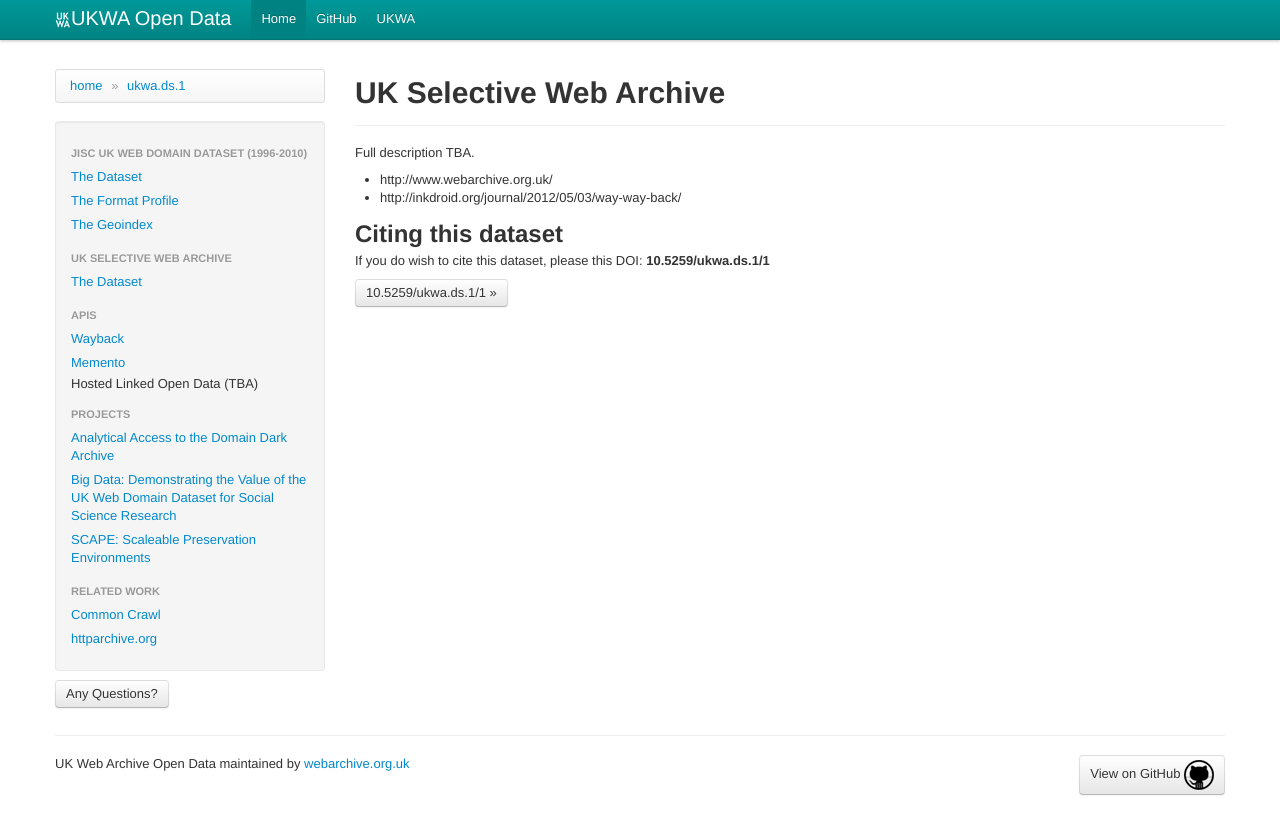
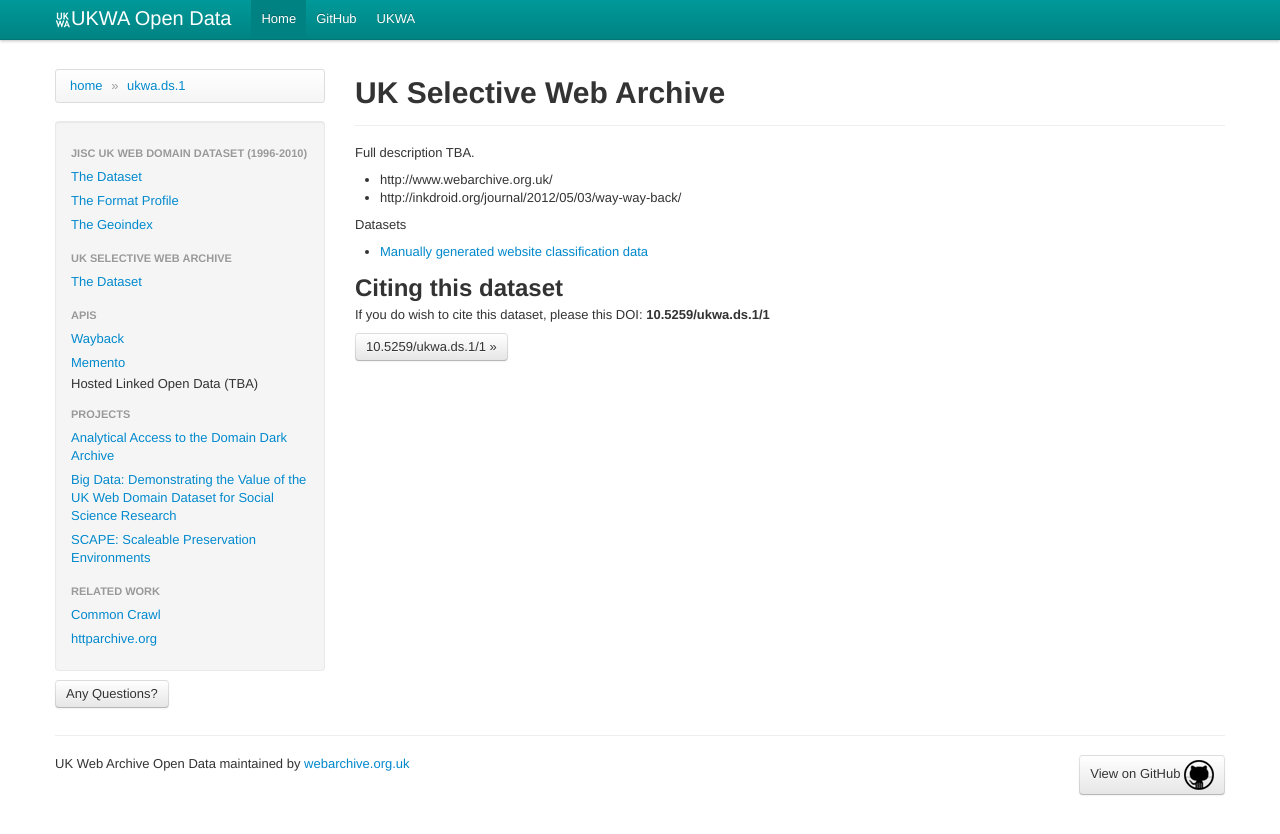
Before and after one commit to ukwa/opendata, a Jekyll site: the page built from ukwa.ds.1/index.md, in a window 1280 px wide. Shown: the top 834 px of the page. Built offline with Jekyll 4.4.1, drawn with Linux system fonts in a browser that asks for light colours.

Commit message:
Added links to classification data.

```diff
--- a/ukwa.ds.1/index.md
+++ b/ukwa.ds.1/index.md
@@ -9,4 +9,8 @@
 * http://www.webarchive.org.uk/
 * http://inkdroid.org/journal/2012/05/03/way-way-back/
 
+Datasets
+
+* [Manually generated website classification data]({{ site.baseurl }}/ukwa.ds.1/classification)
+
 {% include cite_doi.md %}
```
Also changed, not shown: ukwa.ds.1/classification/index.md (+3 -0 lines).
